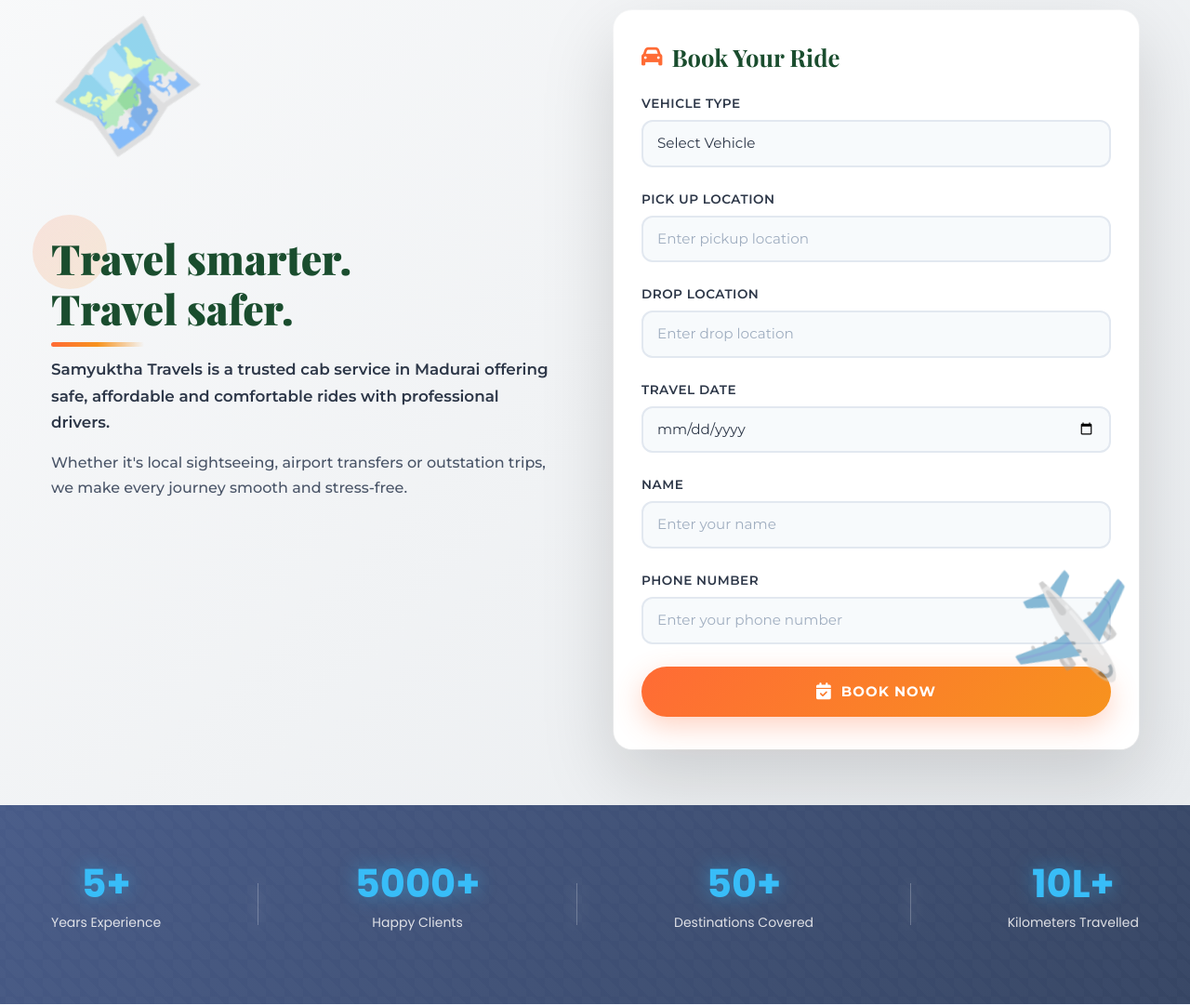
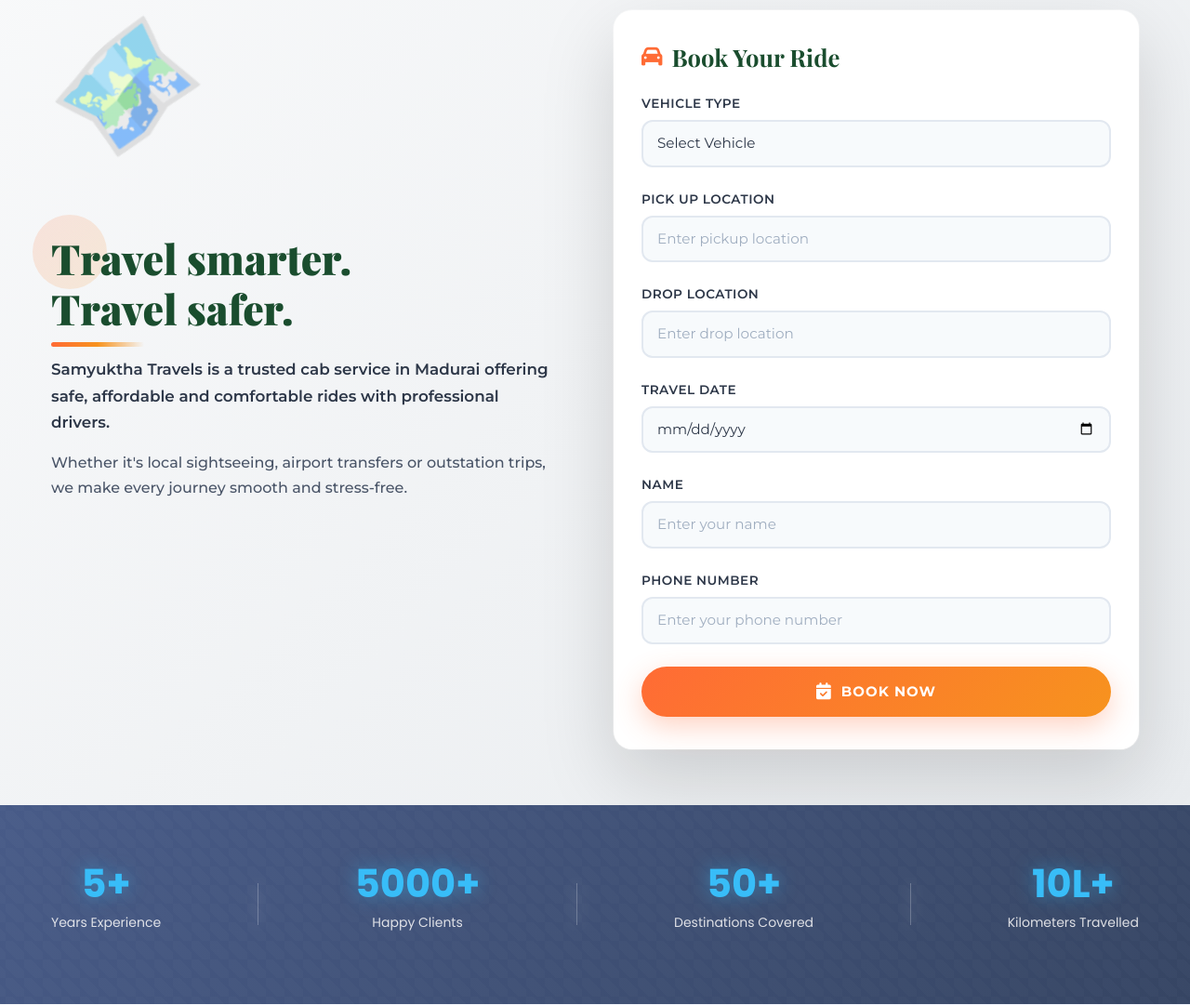
Before and after one commit to JIDENDRAN/samyuktha-travels, a Flask app: page / in a window 1280 px wide. Shown: the part 853-1934 px from the top of the page at 93% size. Run offline with Flask 3, Linux system fonts and the light colour scheme; some web fonts are replaced.

Commit message:
Update index.html

```diff
--- a/templates/index.html
+++ b/templates/index.html
@@ -701,7 +701,9 @@
     font-size: 100px;
     opacity: 0.05;
     animation: float 25s ease-in-out infinite reverse;
-  }
+    pointer-events: none;
+  }
+
 
   .about-box {
     display: grid;
@@ -2099,6 +2101,32 @@ img{
     grid-template-columns:1fr;
   }
 
+}
+  /* Fix airplane decoration blocking inputs */
+
+.about-right,
+.booking-form-card {
+  position: relative;
+  z-index: 5;
+}
+
+.booking-form-card input,
+.booking-form-card select,
+.booking-form-card button {
+  position: relative;
+  z-index: 10;
+}
+
+/* Make decorative elements ignore clicks */
+
+.sun-decoration,
+.floating-element,
+.hero-overlay,
+.hero-content-wrapper::before,
+.hero-content-wrapper::after,
+.about-trendy::before,
+.about-trendy::after {
+  pointer-events: none;
 }
 </style>
 {% endblock %}
```
